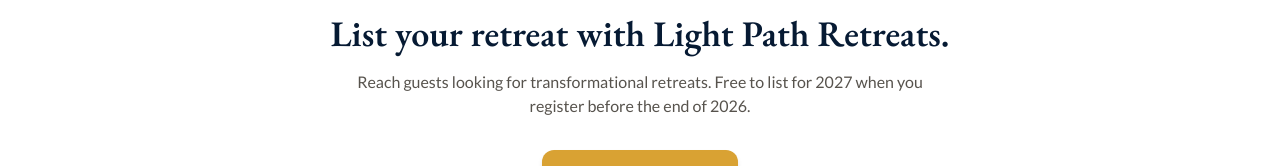
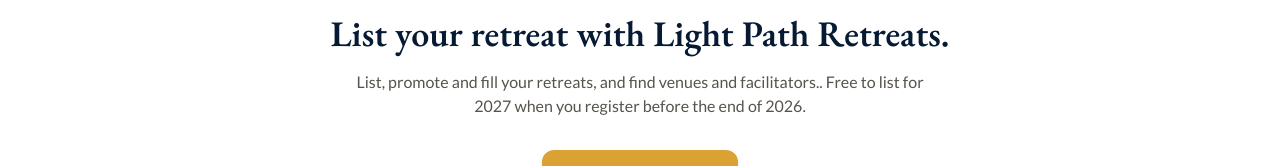
Before and after one commit to kgibbs33/SpiritualRetreats_Branding_Package, a Next.js app: page /retreat-planners in a window 1280 px wide. Shown: the part 255-421 px from the top of the page. Built offline with nearby package versions, Linux system fonts and the light colour scheme; no server answers.

Commit message:
feat(step-4): planner message — 'List, promote and fill your retreats, and find venues and facilitators.' in 3 places

```diff
--- a/src/app/about/page.tsx
+++ b/src/app/about/page.tsx
@@ -64,7 +64,7 @@ export default function AboutPage() {
           <h2 className="text-xl font-semibold text-stone-900">What we do</h2>
           <ul className="list-disc space-y-2 pl-5 leading-relaxed">
             <li><strong className="text-stone-800">For guests:</strong> find retreats that fit your goals, budget, and journey.</li>
-            <li><strong className="text-stone-800">For Retreat Planners:</strong> list your retreats, reach guests, and find venues and facilitators.</li>
+            <li><strong className="text-stone-800">For Retreat Planners:</strong> List, promote and fill your retreats, and find venues and facilitators.</li>
             <li><strong className="text-stone-800">For venues and facilitators:</strong> be discovered by Retreat Planners looking for the right space or professional.</li>
           </ul>
         </section>
--- a/src/app/join-our-community/page.tsx
+++ b/src/app/join-our-community/page.tsx
@@ -11,7 +11,7 @@ export const metadata: Metadata = {
 const pathways = [
   {
     heading: "Are you a Retreat Planner?",
-    body: "List and promote your retreats, reach potential guests, and discover venues and facilitators.",
+    body: "List, promote and fill your retreats, and find venues and facilitators.",
     cta: "Join as a Retreat Planner",
     href: "/retreat-intake-form",
     icon: (
--- a/src/app/retreat-planners/page.tsx
+++ b/src/app/retreat-planners/page.tsx
@@ -19,8 +19,8 @@ export default function RetreatPlannersPage() {
           List your retreat with Light Path Retreats.
         </h1>
         <p className="mx-auto mt-4 max-w-xl text-stone-600">
-          Reach guests looking for transformational retreats. Free to list for
-          2027 when you register before the end of 2026.
+          List, promote and fill your retreats, and find venues and facilitators.. Free to list for 2027 when you register before the end of
+          2026.
         </p>
         <Link
           href="/retreat-intake-form"
```
